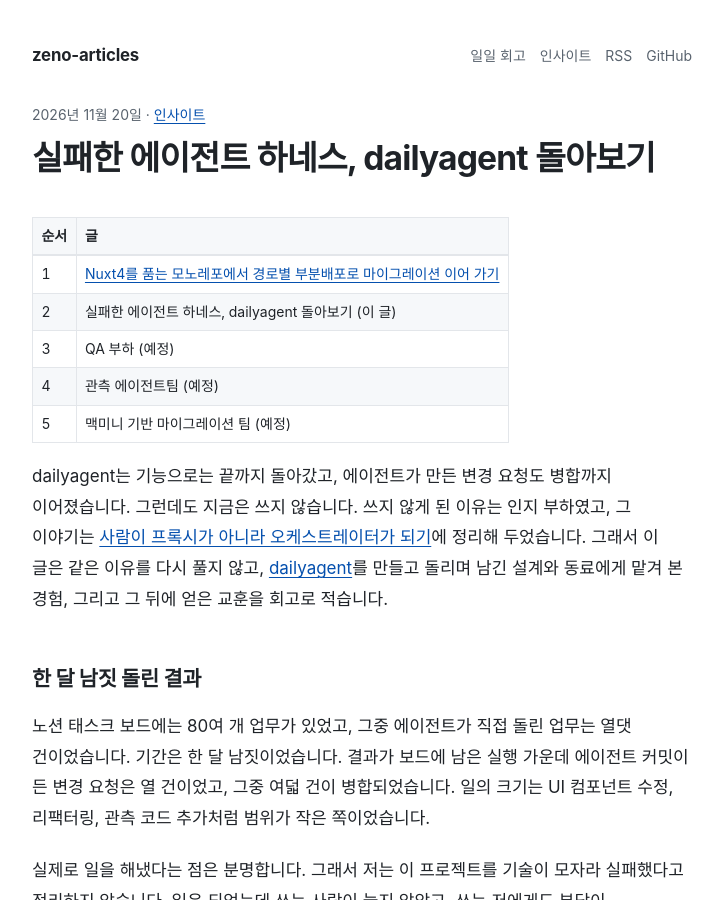
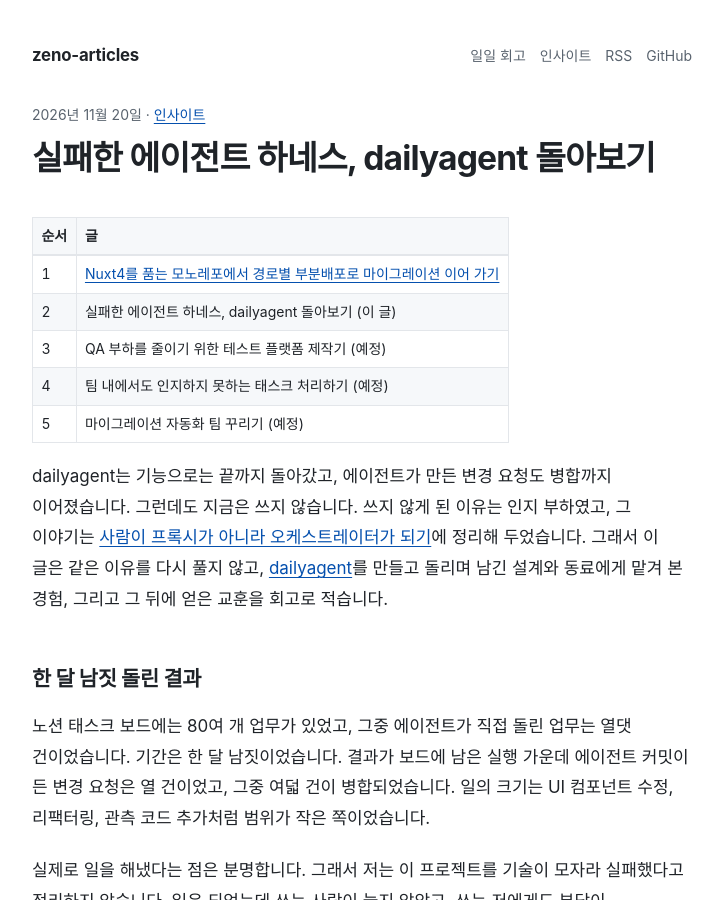
Before and after one commit to zeno0505/dev-articles, a Jekyll site: the page built from _posts/2026-11-20-failed-agent-harness-dailyagent-retrospective.md, in a window 1280 px wide and 900 px high. Shown: the whole window, without its empty margins (278-1001 px from the left). Built offline with Jekyll 4.4.1, drawn with Linux system fonts in a browser that asks for light colours; some web fonts are replaced.

Commit message:
post: 시리즈 목차 표의 3~5편 제목 갱신

```diff
--- a/_posts/2026-11-20-failed-agent-harness-dailyagent-retrospective.md
+++ b/_posts/2026-11-20-failed-agent-harness-dailyagent-retrospective.md
@@ -9,9 +9,9 @@ description: "노션 태스크를 변경 요청까지 잇던 dailyagent는 끝
 |---|---|
 | 1 | [Nuxt4를 품는 모노레포에서 경로별 부분배포로 마이그레이션 이어 가기](/dev-articles/2026/11/20/partial-deploy-by-path-in-nuxt4-monorepo/) |
 | 2 | 실패한 에이전트 하네스, dailyagent 돌아보기 (이 글) |
-| 3 | QA 부하 (예정) |
-| 4 | 관측 에이전트팀 (예정) |
-| 5 | 맥미니 기반 마이그레이션 팀 (예정) |
+| 3 | QA 부하를 줄이기 위한 테스트 플랫폼 제작기 (예정) |
+| 4 | 팀 내에서도 인지하지 못하는 태스크 처리하기 (예정) |
+| 5 | 마이그레이션 자동화 팀 꾸리기 (예정) |
 
 dailyagent는 기능으로는 끝까지 돌아갔고, 에이전트가 만든 변경 요청도 병합까지 이어졌습니다. 그런데도 지금은 쓰지 않습니다. 쓰지 않게 된 이유는 인지 부하였고, 그 이야기는 [사람이 프록시가 아니라 오케스트레이터가 되기](/dev-articles/2026/11/18/be-an-orchestrator-not-a-proxy/)에 정리해 두었습니다. 그래서 이 글은 같은 이유를 다시 풀지 않고, [dailyagent](https://github.com/zeno0505/dailyagent)를 만들고 돌리며 남긴 설계와 동료에게 맡겨 본 경험, 그리고 그 뒤에 얻은 교훈을 회고로 적습니다.
 
```
